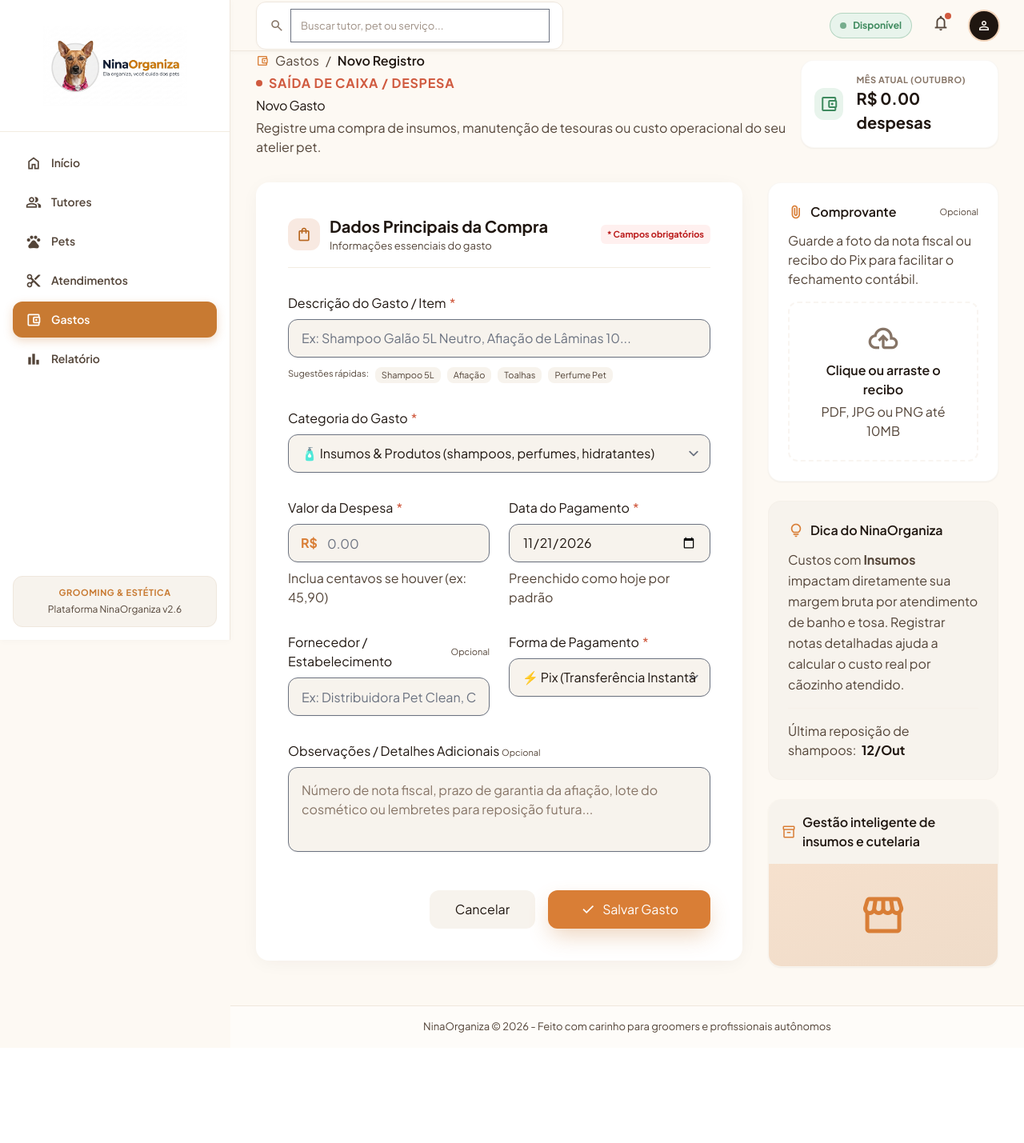
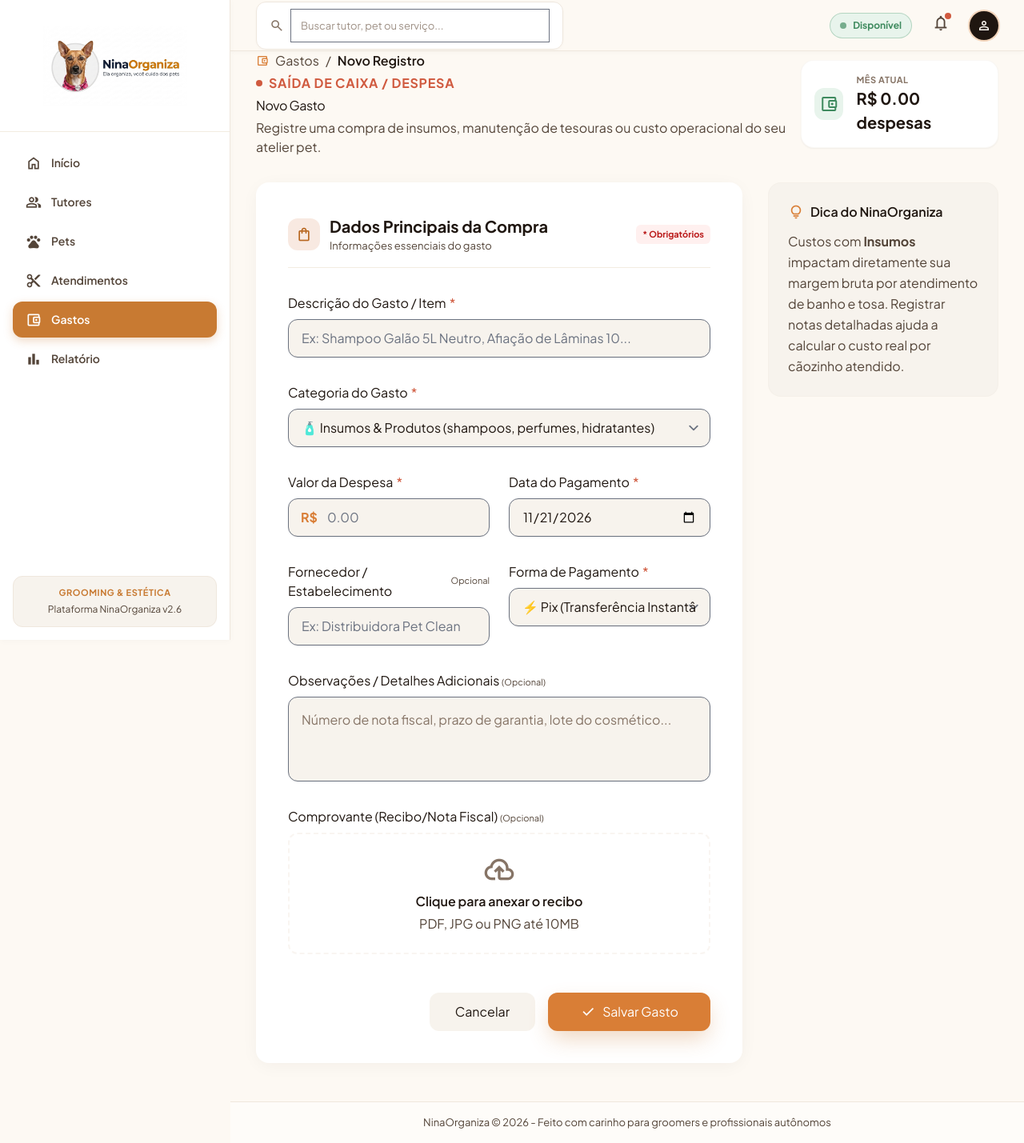
Before and after one commit to RafaelAparecidoSilva/nina-organiza, a Flask app: page /gastos/novo in a window 1280 px wide. Shown: the whole page at 80% size. Before the commit the page ends 1291 px from the top, so only its background shows below. Run offline with Flask 3, Linux system fonts and the light colour scheme; some libraries are stand-ins or nearby versions.

Commit message:
Ajustes na função de anexar comprovantes da tela de gastos

```diff
--- a/app/templates/gastos/create.html
+++ b/app/templates/gastos/create.html
@@ -25,7 +25,7 @@
                 <span class="material-symbols-outlined text-[24px]">account_balance_wallet</span>
             </div>
             <div class="flex flex-col">
-                <span class="text-[11px] font-bold text-outline uppercase tracking-wider">Mês Atual (Outubro)</span>
+                <span class="text-[11px] font-bold text-outline uppercase tracking-wider">Mês Atual</span>
                 <span class="text-[20px] text-nina-espresso-dark font-bold">R$ {{ "%.2f"|format(metricas.total_mes) }} despesas</span>
             </div>
         </div>
@@ -48,34 +48,23 @@
                                 <p class="text-[13px] text-on-surface-variant">Informações essenciais do gasto</p>
                             </div>
                         </div>
-                        <span class="text-[11px] text-error bg-error-container/40 px-space-xs py-space-2xs rounded-md font-bold">* Campos obrigatórios</span>
+                        <span class="text-[11px] text-error bg-error-container/40 px-space-xs py-space-2xs rounded-md font-bold">* Obrigatórios</span>
                     </div>
 
                     <div class="flex flex-col gap-space-xs">
                         <label class="font-label-lg text-label-lg text-nina-espresso-dark flex items-center gap-space-2xs">
                             <span>Descrição do Gasto / Item</span><span class="text-functional-terracotta">*</span>
                         </label>
-                        {{ form.descricao(class="w-full h-12 px-space-md bg-surface-container-low text-nina-espresso-dark font-body-md text-body-md rounded-xl focus:outline-none focus:bg-surface-container-lowest focus:ring-2 focus:ring-nina-caramel-bright shadow-sm transition-all", placeholder="Ex: Shampoo Galão 5L Neutro, Afiação de Lâminas 10...") }}
-                        {% if form.descricao.errors %}
-                            <span class="text-[12px] text-error">{{ form.descricao.errors[0] }}</span>
-                        {% endif %}
-                        <div class="flex flex-wrap gap-space-xs mt-1">
-                            <span class="text-[11px] text-on-surface-variant">Sugestões rápidas:</span>
-                            <button type="button" onclick="document.getElementById('descricao').value='Shampoo 5L'" class="px-2 py-0.5 rounded-lg bg-surface-container-low text-[11px] text-on-surface-variant hover:bg-surface-container">Shampoo 5L</button>
-                            <button type="button" onclick="document.getElementById('descricao').value='Afiação'" class="px-2 py-0.5 rounded-lg bg-surface-container-low text-[11px] text-on-surface-variant hover:bg-surface-container">Afiação</button>
-                            <button type="button" onclick="document.getElementById('descricao').value='Toalhas'" class="px-2 py-0.5 rounded-lg bg-surface-container-low text-[11px] text-on-surface-variant hover:bg-surface-container">Toalhas</button>
-                            <button type="button" onclick="document.getElementById('descricao').value='Perfume Pet'" class="px-2 py-0.5 rounded-lg bg-surface-container-low text-[11px] text-on-surface-variant hover:bg-surface-container">Perfume Pet</button>
-                        </div>
+                        {{ form.descricao(class='w-full h-12 px-space-md bg-surface-container-low text-nina-espresso-dark font-body-md text-body-md rounded-xl focus:outline-none focus:bg-surface-container-lowest focus:ring-2 focus:ring-nina-caramel-bright shadow-sm transition-all', placeholder='Ex: Shampoo Galão 5L Neutro, Afiação de Lâminas 10...') }}
+                        {% if form.descricao.errors %}<span class="text-[12px] text-error">{{ form.descricao.errors[0] }}</span>{% endif %}
                     </div>
 
                     <div class="flex flex-col gap-space-xs">
                         <label class="font-label-lg text-label-lg text-nina-espresso-dark flex items-center gap-space-2xs">
                             <span>Categoria do Gasto</span><span class="text-functional-terracotta">*</span>
                         </label>
-                        {{ form.categoria(class="w-full h-12 px-space-md bg-surface-container-low text-nina-espresso-dark font-body-md text-body-md rounded-xl focus:outline-none focus:bg-surface-container-lowest focus:ring-2 focus:ring-nina-caramel-bright shadow-sm transition-all cursor-pointer") }}
-                        {% if form.categoria.errors %}
-                            <span class="text-[12px] text-error">{{ form.categoria.errors[0] }}</span>
-                        {% endif %}
+                        {{ form.categoria(class='w-full h-12 px-space-md bg-surface-container-low text-nina-espresso-dark font-body-md text-body-md rounded-xl focus:outline-none focus:bg-surface-container-lowest focus:ring-2 focus:ring-nina-caramel-bright shadow-sm transition-all cursor-pointer') }}
+                        {% if form.categoria.errors %}<span class="text-[12px] text-error">{{ form.categoria.errors[0] }}</span>{% endif %}
                     </div>
 
                     <div class="grid grid-cols-1 md:grid-cols-2 gap-space-lg">
@@ -85,23 +74,17 @@
                             </label>
                             <div class="relative">
                                 <span class="absolute left-space-md top-1/2 -translate-y-1/2 font-label-lg text-label-lg text-nina-caramel-bright font-bold pointer-events-none">R$</span>
-                                {{ form.valor(class="w-full h-12 pl-12 pr-space-md bg-surface-container-low text-nina-espresso-dark font-title-md text-title-md rounded-xl focus:outline-none focus:bg-surface-container-lowest focus:ring-2 focus:ring-nina-caramel-bright shadow-sm transition-all", placeholder="0.00", step="0.01") }}
+                                {{ form.valor(class='w-full h-12 pl-12 pr-space-md bg-surface-container-low text-nina-espresso-dark font-title-md text-title-md rounded-xl focus:outline-none focus:bg-surface-container-lowest focus:ring-2 focus:ring-nina-caramel-bright shadow-sm transition-all', placeholder='0.00', step='0.01') }}
                             </div>
-                            <span class="font-body-sm text-body-sm text-on-surface-variant">Inclua centavos se houver (ex: 45,90)</span>
-                            {% if form.valor.errors %}
-                                <span class="text-[12px] text-error">{{ form.valor.errors[0] }}</span>
-                            {% endif %}
+                            {% if form.valor.errors %}<span class="text-[12px] text-error">{{ form.valor.errors[0] }}</span>{% endif %}
                         </div>
 
                         <div class="flex flex-col gap-space-xs">
                             <label class="font-label-lg text-label-lg text-nina-espresso-dark flex items-center gap-space-2xs">
                                 <span>Data do Pagamento</span><span class="text-functional-terracotta">*</span>
                             </label>
-                            {{ form.data_gasto(class="w-full h-12 px-space-md bg-surface-container-low text-nina-espresso-dark font-body-md text-body-md rounded-xl focus:outline-none focus:bg-surface-container-lowest focus:ring-2 focus:ring-nina-caramel-bright shadow-sm transition-all cursor-pointer", type="date") }}
-                            <span class="font-body-sm text-body-sm text-on-surface-variant">Preenchido como hoje por padrão</span>
-                            {% if form.data_gasto.errors %}
-                                <span class="text-[12px] text-error">{{ form.data_gasto.errors[0] }}</span>
-                            {% endif %}
+                            {{ form.data_gasto(class='w-full h-12 px-space-md bg-surface-container-low text-nina-espresso-dark font-body-md text-body-md rounded-xl focus:outline-none focus:bg-surface-container-lowest focus:ring-2 focus:ring-nina-caramel-bright shadow-sm transition-all cursor-pointer', type='date') }}
+                            {% if form.data_gasto.errors %}<span class="text-[12px] text-error">{{ form.data_gasto.errors[0] }}</span>{% endif %}
                         </div>
                     </div>
 
@@ -111,29 +94,52 @@
                                 <span>Fornecedor / Estabelecimento</span>
                                 <span class="text-[11px] text-on-surface-variant font-normal">Opcional</span>
                             </label>
-                            {{ form.fornecedor(class="w-full h-12 px-space-md bg-surface-container-low text-nina-espresso-dark font-body-md text-body-md rounded-xl focus:outline-none focus:bg-surface-container-lowest focus:ring-2 focus:ring-nina-caramel-bright shadow-sm transition-all", placeholder="Ex: Distribuidora Pet Clean, Cutelaria do Sul") }}
-                            {% if form.fornecedor.errors %}
-                                <span class="text-[12px] text-error">{{ form.fornecedor.errors[0] }}</span>
-                            {% endif %}
+                            {{ form.fornecedor(class='w-full h-12 px-space-md bg-surface-container-low text-nina-espresso-dark font-body-md text-body-md rounded-xl focus:outline-none focus:bg-surface-container-lowest focus:ring-2 focus:ring-nina-caramel-bright shadow-sm transition-all', placeholder='Ex: Distribuidora Pet Clean') }}
+                            {% if form.fornecedor.errors %}<span class="text-[12px] text-error">{{ form.fornecedor.errors[0] }}</span>{% endif %}
                         </div>
 
                         <div class="flex flex-col gap-space-xs">
                             <label class="font-label-lg text-label-lg text-nina-espresso-dark flex items-center gap-space-2xs">
                                 <span>Forma de Pagamento</span><span class="text-functional-terracotta">*</span>
                             </label>
-                            {{ form.forma_pagamento(class="w-full h-12 px-space-md bg-surface-container-low text-nina-espresso-dark font-body-md text-body-md rounded-xl focus:outline-none focus:bg-surface-container-lowest focus:ring-2 focus:ring-nina-caramel-bright shadow-sm transition-all cursor-pointer") }}
-                            {% if form.forma_pagamento.errors %}
-                                <span class="text-[12px] text-error">{{ form.forma_pagamento.errors[0] }}</span>
-                            {% endif %}
+                            {{ form.forma_pagamento(class='w-full h-12 px-space-md bg-surface-container-low text-nina-espresso-dark font-body-md text-body-md rounded-xl focus:outline-none focus:bg-surface-container-lowest focus:ring-2 focus:ring-nina-caramel-bright shadow-sm transition-all cursor-pointer') }}
+                            {% if form.forma_pagamento.errors %}<span class="text-[12px] text-error">{{ form.forma_pagamento.errors[0] }}</span>{% endif %}
                         </div>
                     </div>
 
                     <div class="flex flex-col gap-space-xs">
                         <label class="font-label-lg text-label-lg text-nina-espresso-dark">
                             Observações / Detalhes Adicionais
-                            <span class="text-[11px] text-on-surface-variant font-normal">Opcional</span>
+                            <span class="text-[11px] text-on-surface-variant font-normal">(Opcional)</span>
                         </label>
-                        {{ form.observacoes(class="w-full p-space-md bg-surface-container-low text-nina-espresso-dark font-body-md text-body-md rounded-xl focus:outline-none focus:bg-surface-container-lowest focus:ring-2 focus:ring-nina-caramel-bright shadow-sm transition-all placeholder:text-outline resize-none", rows="3", placeholder="Número de nota fiscal, prazo de garantia da afiação, lote do cosmético ou lembretes para reposição futura...") }}
+                        {{ form.observacoes(class='w-full p-space-md bg-surface-container-low text-nina-espresso-dark font-body-md text-body-md rounded-xl focus:outline-none focus:bg-surface-container-lowest focus:ring-2 focus:ring-nina-caramel-bright shadow-sm transition-all placeholder:text-outline resize-none', rows='3', placeholder='Número de nota fiscal, prazo de garantia, lote do cosmético...') }}
+                    </div>
+
+                    <!-- ✅ UPLOAD CORPORENTE CORRIGIDO -->
+                    <div class="flex flex-col gap-space-xs">
+                        <label class="font-label-lg text-label-lg text-nina-espresso-dark">
+                            Comprovante (Recibo/Nota Fiscal)
+                            <span class="text-[11px] text-on-surface-variant font-normal">(Opcional)</span>
+                        </label>
+                        <label for="comprovante-input"
+                               id="dropzone-label"
+                               class="block w-full cursor-pointer">
+                            <div class="border-2 border-dashed border-outline-variant/40 rounded-xl p-space-lg text-center hover:border-nina-caramel-bright hover:bg-nina-cream-canvas transition-all">
+                                <div id="dropzone-default">
+                                    <span class="material-symbols-outlined text-[40px] text-outline mb-space-xs">cloud_upload</span>
+                                    <p class="font-label-md text-label-md text-nina-espresso-dark font-semibold">Clique para anexar o recibo</p>
+                                    <p class="font-body-sm text-body-sm text-on-surface-variant mt-1">PDF, JPG ou PNG até 10MB</p>
+                                </div>
+                                <div id="dropzone-preview" class="hidden flex-col items-center">
+                                    <img id="preview-img" class="max-h-32 rounded-xl mx-auto mb-2 hidden" alt="Preview" />
+                                    <span id="preview-icon" class="material-symbols-outlined text-[40px] text-functional-sage mb-space-xs">check_circle</span>
+                                    <p id="preview-name" class="font-label-md text-label-md text-nina-espresso-dark font-semibold break-all"></p>
+                                    <p class="font-body-sm text-body-sm text-on-surface-variant mt-1">Clique para trocar o arquivo</p>
+                                </div>
+                            </div>
+                        </label>
+                        {{ form.comprovante(id='comprovante-input', accept='.pdf,.jpg,.jpeg,.png', class='hidden') }}
+                        {% if form.comprovante.errors %}<span class="text-[12px] text-error">{{ form.comprovante.errors[0] }}</span>{% endif %}
                     </div>
 
                     <div class="flex flex-col-reverse sm:flex-row items-center justify-end gap-space-md pt-space-md">
@@ -149,25 +155,6 @@
 
         <!-- Sidebar Column -->
         <div class="lg:col-span-1 flex flex-col gap-space-lg">
-            <!-- Comprovante Upload -->
-            <div class="bg-surface-container-lowest rounded-2xl p-space-lg border border-outline-variant/30 shadow-sm">
-                <div class="flex items-center justify-between mb-space-sm">
-                    <div class="flex items-center gap-space-xs">
-                        <span class="material-symbols-outlined text-[20px] text-nina-caramel-bright">attach_file</span>
-                        <h3 class="font-headline-sm text-headline-sm text-nina-espresso-dark font-semibold">Comprovante</h3>
-                    </div>
-                    <span class="text-[11px] text-on-surface-variant">Opcional</span>
-                </div>
-                <p class="font-body-sm text-body-sm text-on-surface-variant mb-space-md">Guarde a foto da nota fiscal ou recibo do Pix para facilitar o fechamento contábil.</p>
-                <div class="border-2 border-dashed border-outline-variant/40 rounded-xl p-space-lg text-center hover:border-nina-caramel-bright transition-colors cursor-pointer">
-                    <span class="material-symbols-outlined text-[40px] text-outline mb-space-xs">cloud_upload</span>
-                    <p class="font-label-md text-label-md text-nina-espresso-dark font-semibold">Clique ou arraste o recibo</p>
-                    <p class="font-body-sm text-body-sm text-on-surface-variant mt-1">PDF, JPG ou PNG até 10MB</p>
-                    {{ form.comprovante(class="hidden", accept=".pdf,.jpg,.jpeg,.png") }}
-                </div>
-            </div>
-
-            <!-- Dica -->
             <div class="bg-surface-container-low rounded-2xl p-space-lg border border-outline-variant/30">
                 <div class="flex items-center gap-space-xs mb-space-sm">
                     <span class="material-symbols-outlined text-[20px] text-nina-caramel-bright">lightbulb</span>
@@ -176,23 +163,64 @@
                 <p class="font-body-md text-body-md text-on-surface-variant leading-relaxed">
                     Custos com <strong>Insumos</strong> impactam diretamente sua margem bruta por atendimento de banho e tosa. Registrar notas detalhadas ajuda a calcular o custo real por cãozinho atendido.
                 </p>
-                <div class="mt-space-md pt-space-md border-t border-outline-variant/30">
-                    <span class="font-body-sm text-body-sm text-on-surface-variant">Última reposição de shampoos:</span>
-                    <span class="font-label-md text-label-md text-nina-espresso-dark font-bold ml-1">12/Out</span>
-                </div>
-            </div>
-
-            <!-- Imagem Ilustrativa -->
-            <div class="rounded-2xl overflow-hidden border border-outline-variant/30 shadow-sm">
-                <div class="bg-surface-container-low p-space-md flex items-center gap-space-xs">
-                    <span class="material-symbols-outlined text-[18px] text-nina-caramel-bright">inventory_2</span>
-                    <span class="font-label-md text-label-md text-nina-espresso-dark font-semibold">Gestão inteligente de insumos e cutelaria</span>
-                </div>
-                <div class="h-32 bg-gradient-to-br from-nina-caramel-bright/20 to-nina-caramel-deep/20 flex items-center justify-center">
-                    <span class="material-symbols-outlined text-[60px] text-nina-caramel-bright">storefront</span>
-                </div>
             </div>
         </div>
     </div>
 </div>
 {% endblock %}
+
+{% block extra_scripts %}
+<script>
+// Conecta o input file oculto ao preview visual
+document.addEventListener('DOMContentLoaded', function() {
+    const input = document.getElementById('comprovante-input');
+    const dropzone = document.getElementById('dropzone-label');
+    const defaultView = document.getElementById('dropzone-default');
+    const previewView = document.getElementById('dropzone-preview');
+    const previewImg = document.getElementById('preview-img');
+    const previewIcon = document.getElementById('preview-icon');
+    const previewName = document.getElementById('preview-name');
+
+    input.addEventListener('change', function(e) {
+        const file = e.target.files[0];
+        if (!file) return;
+
+        previewName.textContent = file.name;
+        defaultView.classList.add('hidden');
+        previewView.classList.remove('hidden');
+        previewView.classList.add('flex');
+
+        if (file.type.startsWith('image/')) {
+            const reader = new FileReader();
+            reader.onload = function(ev) {
+                previewImg.src = ev.target.result;
+                previewImg.classList.remove('hidden');
+                previewIcon.classList.add('hidden');
+            };
+            reader.readAsDataURL(file);
+        } else {
+            previewImg.classList.add('hidden');
+            previewIcon.classList.remove('hidden');
+        }
+    });
+
+    // Drag & drop visual (opcional, apenas estético)
+    dropzone.addEventListener('dragover', function(e) {
+        e.preventDefault();
+        dropzone.querySelector('div').classList.add('border-nina-caramel-bright', 'bg-nina-cream-canvas');
+    });
+    dropzone.addEventListener('dragleave', function(e) {
+        e.preventDefault();
+        dropzone.querySelector('div').classList.remove('border-nina-caramel-bright', 'bg-nina-cream-canvas');
+    });
+    dropzone.addEventListener('drop', function(e) {
+        e.preventDefault();
+        dropzone.querySelector('div').classList.remove('border-nina-caramel-bright', 'bg-nina-cream-canvas');
+        if (e.dataTransfer.files.length) {
+            input.files = e.dataTransfer.files;
+            input.dispatchEvent(new Event('change'));
+        }
+    });
+});
+</script>
+{% endblock %}
```
